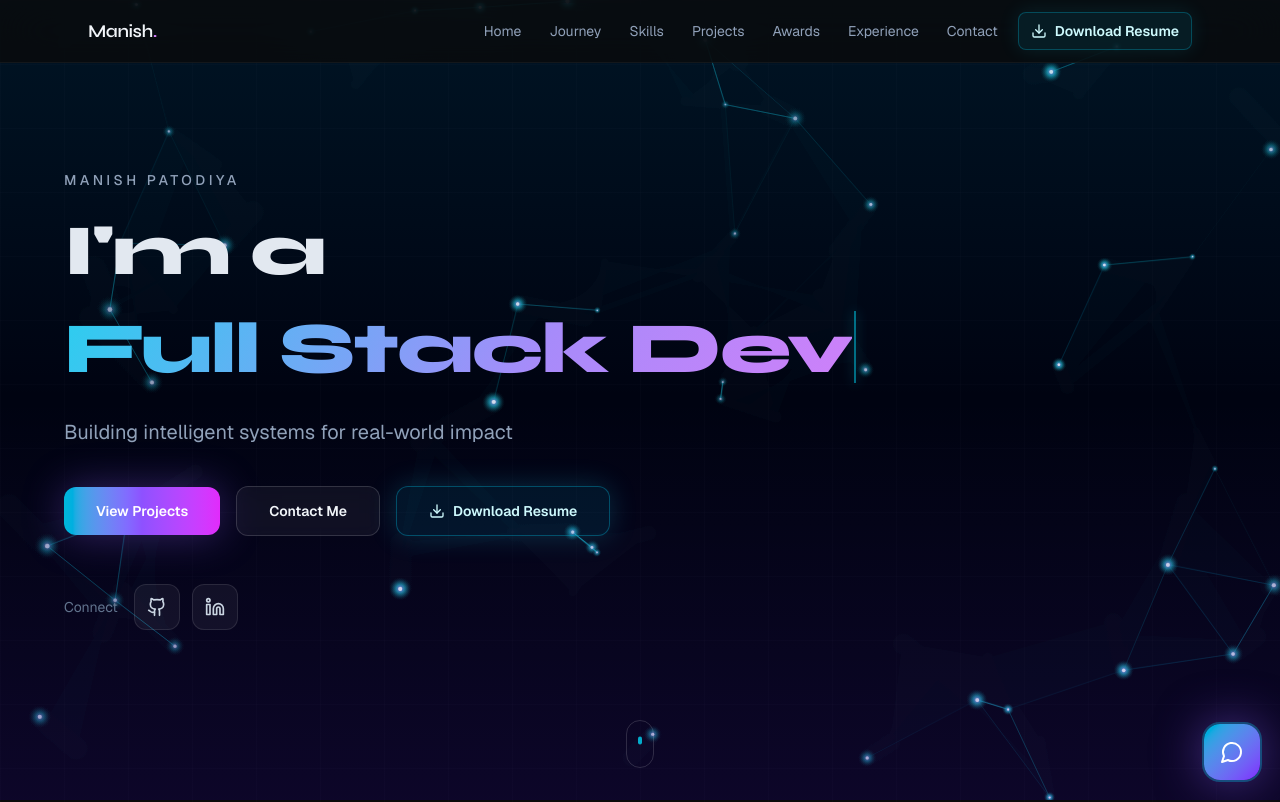
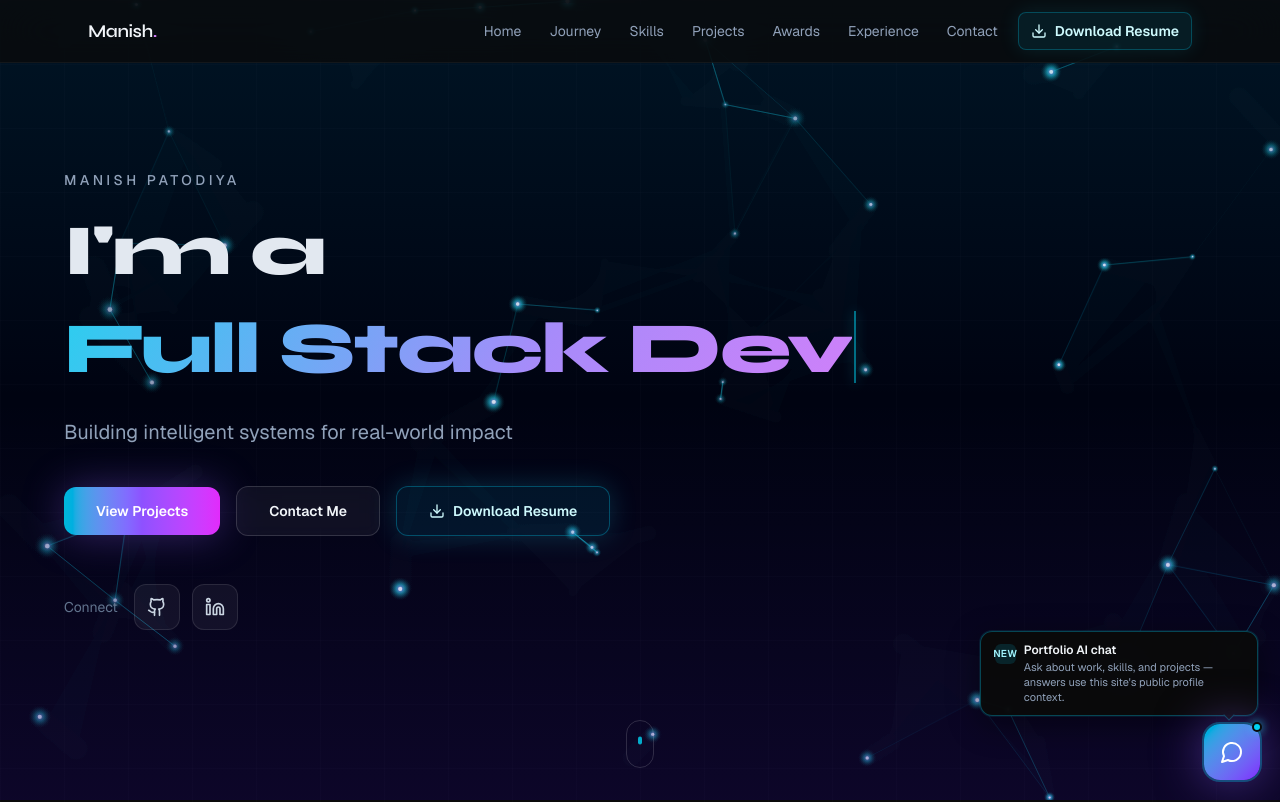
Before and after one commit to manish-patodiya/portfolio, a Next.js app: page / in a window 1280 px wide. Shown: the top 802 px of the page. Built offline with nearby package versions, Linux system fonts and the light colour scheme.

Commit message:
Implement launcher tooltip in AIChatbot for enhanced user guidance. Introduce local storage acknowledgment for the launcher hint, improving user experience by providing contextual information about the chat feature. Update button interactions and animations for better engagement.

```diff
--- a/src/components/AIChatbot.tsx
+++ b/src/components/AIChatbot.tsx
@@ -6,6 +6,9 @@ import { AnimatePresence, motion } from "framer-motion";
 import { MessageCircle, Send, Sparkles, X } from "lucide-react";
 import { useChat } from "@/hooks/useChat";
 import { ChatMarkdown } from "@/components/ChatMarkdown";
+
+const LAUNCHER_ACK_STORAGE_KEY = "portfolio-ai-chat-launcher-ack";
+const LAUNCHER_TOOLTIP_ID = "portfolio-ai-chat-launcher-tooltip";
 
 const SUGGESTED = [
   "Introduce yourself",
@@ -37,13 +40,32 @@ function TypingDots() {
 export function AIChatbot() {
   const [open, setOpen] = useState(false);
   const [input, setInput] = useState("");
+  const [showLauncherHint, setShowLauncherHint] = useState(false);
   const { messages, sendMessage, loading, error, clearError } = useChat();
   const bottomRef = useRef<HTMLDivElement>(null);
   const scrollRef = useRef<HTMLDivElement>(null);
 
   useEffect(() => {
+    try {
+      const ack = window.localStorage.getItem(LAUNCHER_ACK_STORAGE_KEY);
+      setShowLauncherHint(ack !== "1");
+    } catch {
+      setShowLauncherHint(false);
+    }
+  }, []);
+
+  useEffect(() => {
     bottomRef.current?.scrollIntoView({ behavior: "smooth" });
   }, [messages, loading, open]);
+
+  function acknowledgeLauncher() {
+    setShowLauncherHint(false);
+    try {
+      window.localStorage.setItem(LAUNCHER_ACK_STORAGE_KEY, "1");
+    } catch {
+      // ignore
+    }
+  }
 
   async function handleSubmit(e?: SyntheticEvent) {
     e?.preventDefault();
@@ -64,24 +86,82 @@ export function AIChatbot() {
     <>
       <AnimatePresence>
         {!open && (
+          <motion.div
+            key="chat-launcher"
+            role="presentation"
+            className="fixed z-50 flex max-w-[min(calc(100vw-2.5rem),280px)] flex-col items-end gap-2 [bottom:20px] [right:20px]"
+            initial={{ opacity: 0, y: 10 }}
+            animate={{ opacity: 1, y: 0 }}
+            exit={{ opacity: 0, y: 8 }}
+            transition={{ duration: 0.25, ease: [0.22, 1, 0.36, 1] }}
+          >
+            <AnimatePresence>
+              {showLauncherHint && (
+                <motion.div
+                  key="launcher-tooltip"
+                  id={LAUNCHER_TOOLTIP_ID}
+                  role="tooltip"
+                  initial={{ opacity: 0, y: 6, scale: 0.96 }}
+                  animate={{ opacity: 1, y: 0, scale: 1 }}
+                  exit={{ opacity: 0, y: 4, scale: 0.98 }}
+                  transition={{ duration: 0.22, ease: [0.22, 1, 0.36, 1] }}
+                  className="relative mr-0.5 rounded-xl border border-cyan-500/35 bg-[#0a0a0a]/95 px-3.5 py-2.5 text-left shadow-[0_8px_32px_rgba(0,0,0,0.45),0_0_0_1px_rgba(34,211,238,0.12)] backdrop-blur-md"
+                >
+                  <div className="flex items-start gap-2">
+                    <span
+                      className="mt-0.5 inline-flex h-5 min-w-5 items-center justify-center rounded-md bg-cyan-500/15 px-1 text-[10px] font-semibold uppercase tracking-wide text-cyan-200"
+                      aria-hidden
+                    >
+                      New
+                    </span>
+                    <div>
+                      <p className="text-xs font-semibold text-slate-100">
+                        Portfolio AI chat
+                      </p>
+                      <p className="mt-0.5 text-[11px] leading-snug text-slate-400">
+                        Ask about work, skills, and projects — answers use this
+                        site&apos;s public profile context.
+                      </p>
+                    </div>
+                  </div>
+                  <span
+                    className="absolute -bottom-1 right-6 h-2 w-2 rotate-45 border-b border-r border-cyan-500/35 bg-[#0a0a0a]/95"
+                    aria-hidden
+                  />
+                </motion.div>
+              )}
+            </AnimatePresence>
+
+            <div className="relative shrink-0">
+              {showLauncherHint && (
+                <span
+                  className="absolute -right-0.5 -top-0.5 z-10 h-2.5 w-2.5 rounded-full border-2 border-[#0a0a0a] bg-cyan-400 shadow-[0_0_10px_rgba(34,211,238,0.85)]"
+                  aria-hidden
+                />
+              )}
               <motion.button
                 type="button"
-            key="chat-launcher"
-            initial={{ opacity: 0, scale: 0.85 }}
-            animate={{ opacity: 1, scale: 1 }}
-            exit={{ opacity: 0, scale: 0.9 }}
-            transition={{ duration: 0.25, ease: [0.22, 1, 0.36, 1] }}
+                initial={{ scale: 0.88 }}
+                animate={{ scale: 1 }}
+                exit={{ scale: 0.92 }}
+                transition={{ duration: 0.22, ease: [0.22, 1, 0.36, 1] }}
                 onClick={() => {
+                  acknowledgeLauncher();
                   setOpen(true);
                   clearError();
                 }}
-            className="fixed z-50 flex h-14 w-14 items-center justify-center rounded-2xl bg-gradient-to-br from-cyan-500 to-violet-600 text-white shadow-[0_0_48px_rgba(139,92,246,0.5)] ring-2 ring-cyan-400/30 [bottom:20px] [right:20px]"
+                className="flex h-14 w-14 items-center justify-center rounded-2xl bg-gradient-to-br from-cyan-500 to-violet-600 text-white shadow-[0_0_48px_rgba(139,92,246,0.5)] ring-2 ring-cyan-400/30"
                 whileHover={{ scale: 1.06 }}
                 whileTap={{ scale: 0.96 }}
                 aria-label="Open chat with Manish"
+                aria-describedby={
+                  showLauncherHint ? LAUNCHER_TOOLTIP_ID : undefined
+                }
               >
                 <MessageCircle className="h-6 w-6" />
               </motion.button>
+            </div>
+          </motion.div>
         )}
       </AnimatePresence>
 
```
Lines whose indentation alone changed are shown as unchanged.
